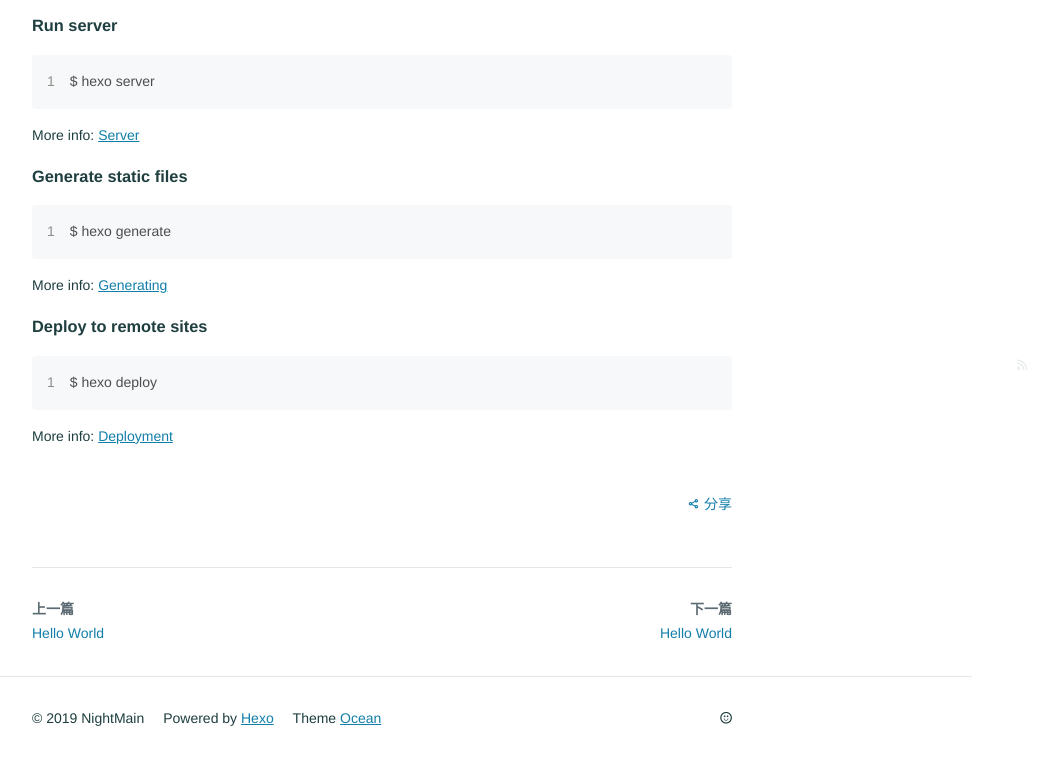
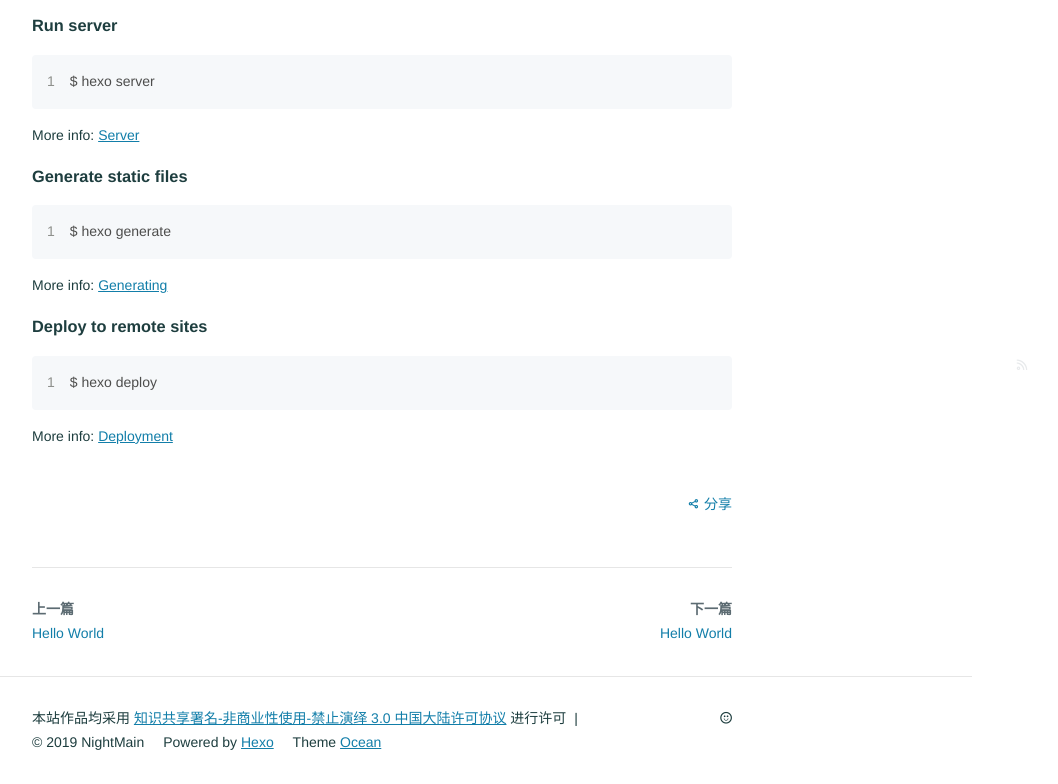
Before and after one commit to NightManC/NightManC.github.io, a plain HTML site: page 2019/08/22/hello-world - 副本 (2)/index.html in a window 1280 px wide. Shown: the part 398-1182 px from the top of the page, without its empty margins (208-1266 px from the left). Before the commit the page ends 1159 px from the top, so only its background shows below. Drawn offline with Linux system fonts and the light colour scheme; some packages are replaced by stand-ins of ours; no server answers; a script that the page names is missing; files whose address does not match are found by name.

Commit message:
Site updated: 2019-08-22 20:34:05

```diff
--- a/2019/08/22/hello-world - 副本 (2)/index.html
+++ b/2019/08/22/hello-world - 副本 (2)/index.html
@@ -129,6 +129,9 @@
 </section>
   <footer class="footer">
   <div class="outer">
+	本站作品均采用
+    <a href="https://creativecommons.org/licenses/by-nc-nd/3.0/cn/" target="_blank">知识共享署名-非商业性使用-禁止演绎 3.0 中国大陆许可协议</a>
+	进行许可&nbsp&nbsp|&nbsp&nbsp
     <div class="float-right">
       <ul class="list-inline">
 
```
Also changed, not shown: 2019/08/22/hello-world - 副本 (3)/index.html (+3 -0 lines), 2019/08/22/hello-world - 副本/index.html (+3 -0 lines), 2019/08/22/hello-world/index.html (+3 -0 lines), about/index.html (+3 -0 lines), archives/2019/08/index.html (+3 -0 lines), archives/2019/index.html (+3 -0 lines), archives/index.html (+3 -0 lines), gallery/index.html (+3 -0 lines), index.html (+3 -0 lines).
